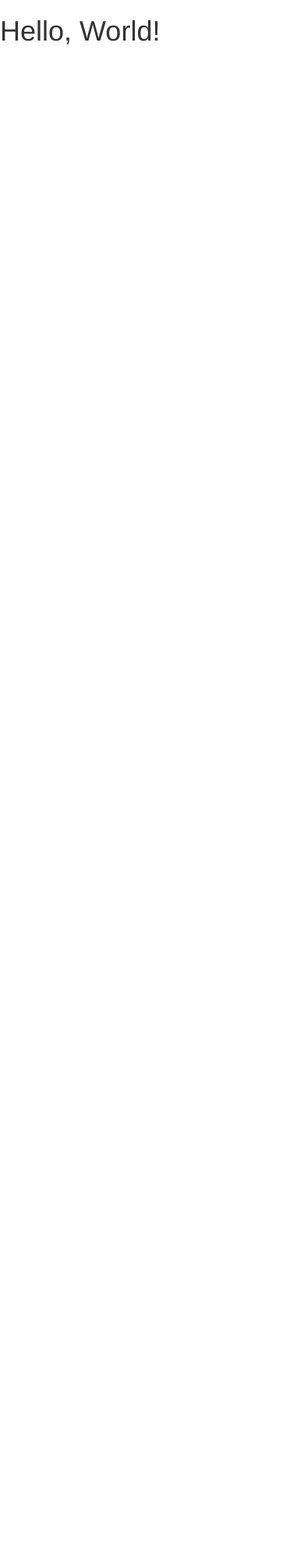
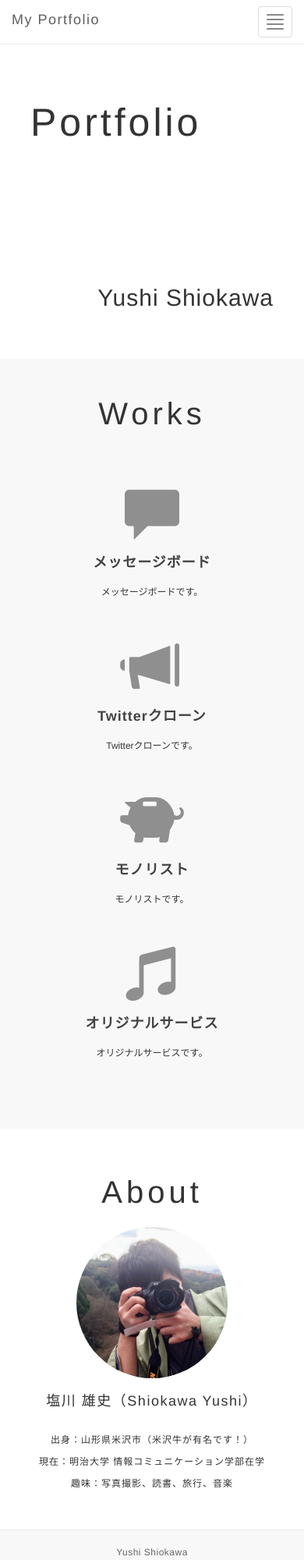
Before and after one commit to yushi-s/yushi-s.github.io, a plain HTML site: page index.html in a window 390 px wide. Shown: the top 2000 px of the page at 78% size. Before the commit the page ends 844 px from the top, so only its background shows below. Drawn offline with nearby package versions, Linux system fonts and the light colour scheme.

Commit message:
Update portfolio

```diff
--- /dev/null
+++ b/index.css
@@ -0,0 +1,224 @@
+body {
+  font-size: 16px;
+}
+
+.navbar {
+  background-color: rgb(255, 255, 255);
+  letter-spacing: 0.1rem;
+}
+
+.navbar-brand {
+  letter-spacing: 0.15rem;
+}
+
+.nav-button {
+  margin: 0.75rem 1rem 0.5rem 0;
+}
+
+.navbar .nav-button .btn {
+  padding: 0.6rem 1.2rem;
+  color: #fff;
+  letter-spacing: 0.05rem;
+}
+
+.navbar .nav-button .btn:hover {
+  letter-spacing: 0.05rem;
+  color: #fff;
+  background-color: rgba(29, 73, 119, 0.89);
+}
+
+.main-top {
+  height: auto;
+  width: 100%;
+  margin: 0;
+  padding: 0 10%;
+  background-color: rgb(255, 255, 255);
+}
+
+.portfolio {
+  font-size: 12.5rem;
+  letter-spacing: 0.5rem;
+  margin: 0;
+  padding: 15rem 0;
+}
+
+.top-name {
+  font-size: 4.5rem;
+  margin-top: 17rem;
+  margin-bottom: 0;
+  padding-bottom: 8%;
+  text-align: right;
+  letter-spacing: 0.1rem;
+}
+
+.works {
+  text-align: center;
+  height: auto;
+  width: 100%;
+  padding:7% 0;
+  background-color: #f8f8f8;
+}
+
+.works .row {
+  padding: 0;
+  margin: 0;
+}
+
+.works h2 {
+  font-size: 4rem;
+  margin-bottom: 3rem;
+  letter-spacing: 0.5rem;
+}
+
+.works a h4 {
+  margin-bottom: 20px;
+  font-weight: 600;
+  color: rgb(66, 66, 66);
+  letter-spacing: 0.1rem;
+}
+
+.glyphicon {
+  margin: 40px 0 10px 0;
+  font-size: 7rem;
+  color: rgba(143, 143, 143, 1);
+}
+
+/*.works .works-github {
+  margin-top: 5rem;
+  padding-bottom: 1rem;
+}
+
+.works .works-github .btn {
+  color: rgba(29, 73, 119, 1);
+  padding-right: 3.5rem;
+  padding-left: 3.5rem;
+  letter-spacing: 0.3rem;
+}
+
+.works .works-github .btn:hover {
+  letter-spacing: 0.2rem;
+  background-color: rgba(29, 73, 119, 0.89);
+  color: #fff;
+}*/
+
+.about {
+  height: auto;
+  width: 100%;
+  padding-top: 6%;
+  background-color: rgb(255, 255, 255);
+  text-align: center;
+}
+
+.about h2 {
+  font-size: 4rem;
+  margin-bottom: 1rem;
+  letter-spacing: 0.5rem;
+}
+
+#photo img {
+  margin-top: 10px;
+  max-width: 200px;
+  border: 3px solid #fff;
+  border-radius: 100%;
+}
+
+section {
+  margin-bottom: 2rem;
+  padding: 20px 0;
+  line-height: 1.5em;
+  letter-spacing: 0.1rem;
+}
+
+section h3 {
+  margin-top: -3px;
+  padding-bottom: 20px;
+  letter-spacing: 0.15rem;
+}
+
+footer {
+  border-top: 1px solid#e7e7e7;
+  background-color: #f8f8f8;
+  text-align: center;
+}
+
+.copyright {
+  padding: 20px 0;
+  font-size: 12px;
+  color: #666;
+  letter-spacing: 0.05rem;
+}
+
+@media (max-width: 768px) {
+  body {
+    font-size: 14px;
+  }
+
+  h1 {
+    font-size: 30px;
+  }
+
+  h2 {
+    font-size: 24px;
+  }
+
+  .portfolio {
+    font-size: 7rem;
+    letter-spacing: 0.5rem;
+    margin: 0;
+    padding: 15rem 0;
+  }
+
+  .top-name {
+    font-size: 3rem;
+    margin-top: 17rem;
+    margin-bottom: 0;
+    padding-bottom: 8%;
+    text-align: right;
+    letter-spacing: 0.1rem;
+  }
+
+  section h3 {
+    font-size: 18px;
+    margin-top: -3px;
+    padding-bottom: 20px;
+    letter-spacing: 0.15rem;
+  }
+}
+
+@media (max-width: 480px) {
+    body {
+    font-size: 12px;
+  }
+
+  .portfolio {
+    font-size: 5rem;
+    letter-spacing: 0.4rem;
+    margin: 0;
+    padding: 13rem 0;
+  }
+
+  .top-name {
+    font-size: 3rem;
+    margin-top: 5rem;
+    margin-bottom: 0;
+    padding-bottom: 20%;
+    text-align: right;
+    letter-spacing: 0.1rem;
+  }
+
+  .works {
+    text-align: center;
+    height: auto;
+    width: 100%;
+    padding:7% 0 20% 0;
+    background-color: #f8f8f8;
+  }
+
+  .about {
+    height: auto;
+    width: 100%;
+    padding-top: 10%;
+    background-color: rgb(255, 255, 255);
+    text-align: center;
+  }
+}
--- a/index.html
+++ b/index.html
@@ -4,15 +4,110 @@
     <meta charset="utf-8">
     <meta http-equiv="X-UA-Compatible" content="IE=edge">
     <meta name="viewport" content="width=device-width, initial-scale=1">
-    <title>Bootstrap Sample</title>
+    <meta name="desctiption" content="YUSHI SHIOKAWAのポートフォリオサイト。TechAcademyのオンラインブートキャンプで制作したメッセージボードやオリジナルサービスなどのアプリケーションを紹介。">
+    <title>YUSHI SHIOKAWA</title>
     <!-- BootstrapのCSS読み込み -->
-    <link rel="stylesheet" href="//maxcdn.bootstrapcdn.com/bootstrap/3.3.5/css/bootstrap.min.css">
+    <link rel="stylesheet" href="https://maxcdn.bootstrapcdn.com/bootstrap/3.3.5/css/bootstrap.min.css">
+    <!-- カスタマイズ用CSS -->
+    <link rel="stylesheet" href="index.css">
     <!-- jQuery読み込み -->
-    <script src="//ajax.googleapis.com/ajax/libs/jquery/1.11.3/jquery.min.js"></script>
+    <script src="https://ajax.googleapis.com/ajax/libs/jquery/1.11.3/jquery.min.js"></script>
     <!-- BootstrapのJS読み込み -->
-    <script src="//maxcdn.bootstrapcdn.com/bootstrap/3.3.5/js/bootstrap.min.js"></script>
+    <script src="https://maxcdn.bootstrapcdn.com/bootstrap/3.3.5/js/bootstrap.min.js"></script>
   </head>
   <body>
-    <h1>Hello, World!</h1>
+    <header>
+      <nav class="navbar navbar-default navbar-fixed-top">
+        <div class="container-fluid">
+          <div class="navbar-header">
+            <button type="button" class="navbar-toggle collapsed" data-toggle="collapse" data-target="#site-menu">
+              <span class="sr-only">Toggle navigation</span>
+              <span class="icon-bar"></span>
+              <span class="icon-bar"></span>
+              <span class="icon-bar"></span>
+              <span class="icon-bar"></span>
+            </button>
+            <a class="navbar-brand" href="#">My Portfolio</a>
+          </div><!-- navbar-header -->
+
+          <div class="collapse navbar-collapse" id="site-menu">
+            <ul class="nav navbar-nav navbar-right">
+              <li><a href="#home">Home</a></li>
+              <li><a href="#works">Works</a></li>
+              <li><a href="#about">About me</a></li>
+              <li class="nav-button">
+                <a href="http://github.com/yushi-s" target="_blank" class="btn btn-primary">My GitHub</a>
+              </li>
+            </ul>
+          </div> <!-- collapse navbar-collapse -->
+        </div> <!-- container-fluid -->
+      </nav>
+    </header>
+    <!-- <div class="container"> -->
+      <div class="main-top" id="home">
+        <h1 class="portfolio">Portfolio</h1>
+        <h2 class="top-name">Yushi Shiokawa</h2>
+      </div> <!-- main-top -->
+
+      <div class="container-fluid works" id="works">
+        <h2>Works</h2>
+        <div class="row">
+          <div class="col-sm-6">
+            <a href="http://github.com/yushi-s" target="_blank">
+              <span class="glyphicon glyphicon-comment" aria-hidden="true"></span>
+              <h4>メッセージボード</h4>
+            </a>
+            <p>メッセージボードです。</p>
+          </div>
+          <div class="col-sm-6">
+            <a href="http://github.com/yushi-s" target="_blank">
+              <span class="glyphicon glyphicon-bullhorn" aria-hidden="true"></span>
+              <h4>Twitterクローン</h4>
+            </a>
+            <p>Twitterクローンです。</p>
+          </div>
+        </div> <!-- row -->
+        <div class="row">
+          <div class="col-sm-6">
+            <a href="http://github.com/yushi-s" target="_blank">
+              <span class="glyphicon glyphicon-piggy-bank" aria-hidden="true"></span>
+              <h4>モノリスト</h4>
+            </a>
+            <p>モノリストです。</p>
+          </div>
+          <div class="col-sm-6">
+            <a href="http://github.com/yushi-s" target="_blank">
+              <span class="glyphicon glyphicon-music" aria-hidden="true"></span>
+              <h4>オリジナルサービス</h4>
+            </a>
+            <p>オリジナルサービスです。</p>
+          </div>
+        </div> <!-- row -->
+        <!-- <div class="row">
+          <div class="col-sm-offset-4 col-sm-4 works-github">
+            <a href="http://github.com/yushi-s" target="_blank" class="btn btn-default btn-lg">My GitHub</a>
+          </div>
+        </div> -->
+      </div> <!-- works -->
+
+      <div class="about" id="about">
+        <h2>About</h2>
+        <div id="photo">
+            <img src="photo1.jpg" alt="" />
+        </div>
+        <section>
+          <h3>塩川 雄史（Shiokawa Yushi）</h3>
+          <p>出身：山形県米沢市（米沢牛が有名です！）</p>
+          <p>現在：明治大学 情報コミュニケーション学部在学</p>
+          <p>趣味：写真撮影、読書、旅行、音楽</p>
+        </section>
+      </div><!-- about -->
+
+    <!-- </div> container -->
+
+    <footer>
+      <div class="copyright">Yushi Shiokawa</div>
+    </footer>
+
   </body>
 </html>
```
Also changed, not shown: photo1.jpg (added).
